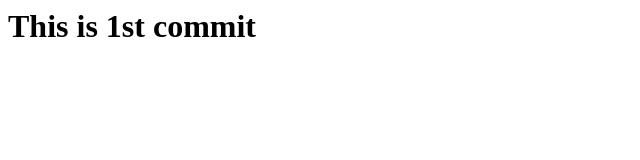
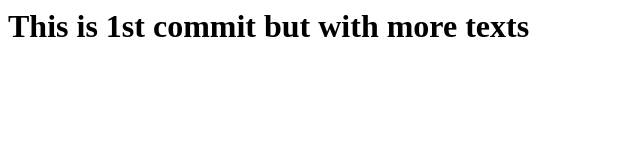
Before and after one commit to manhhung-doan/new-test, a plain HTML site: page index.html in a window 1280 px wide. Shown: the whole page, without its empty margins (0-640 px from the left). Drawn offline with Linux system fonts and the light colour scheme.

Commit message:
updated text

```diff
--- a/index.html
+++ b/index.html
@@ -1 +1 @@
-<h1>This is 1st commit</h1>
+<h1>This is 1st commit but with more texts</h1>
```
